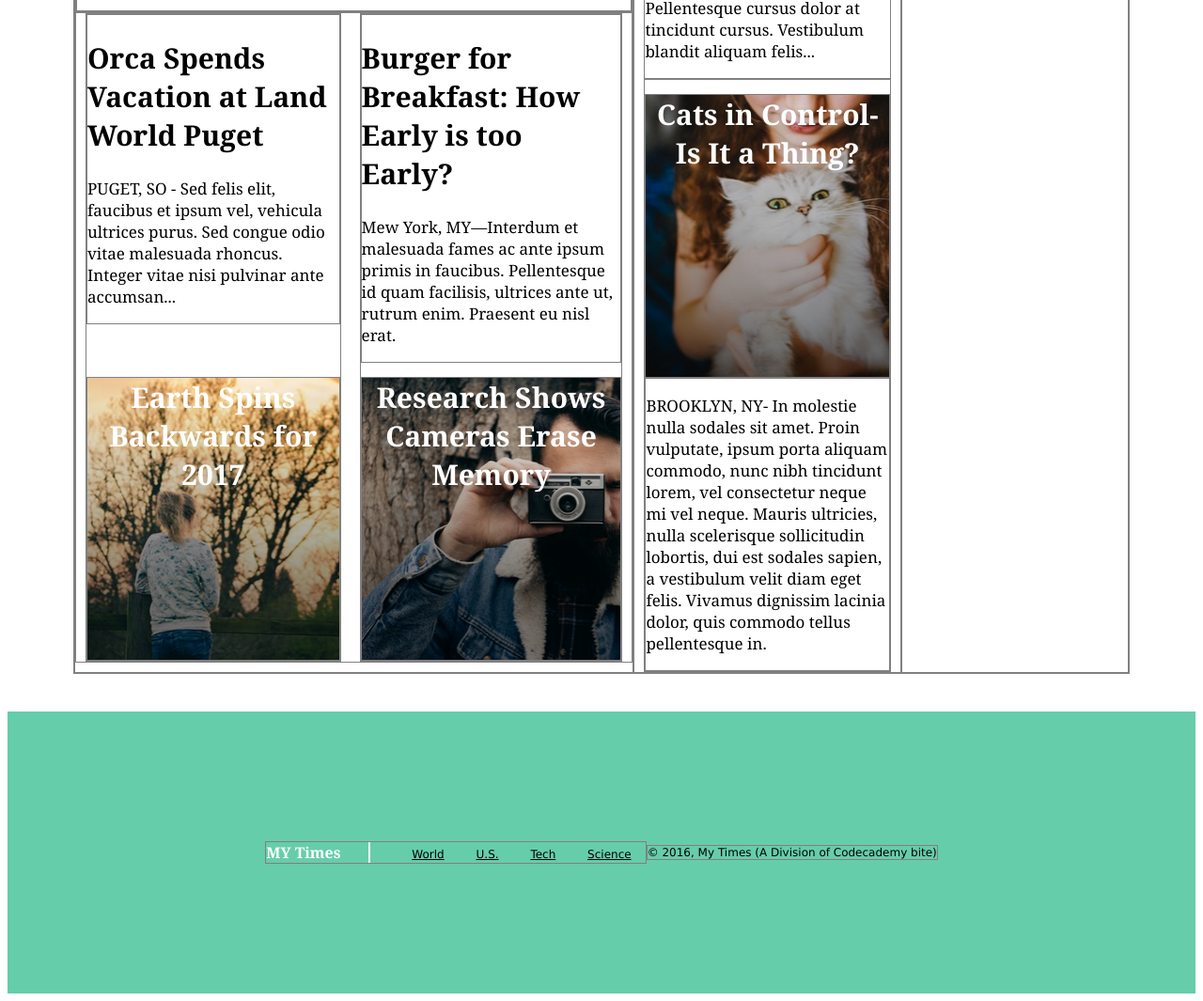
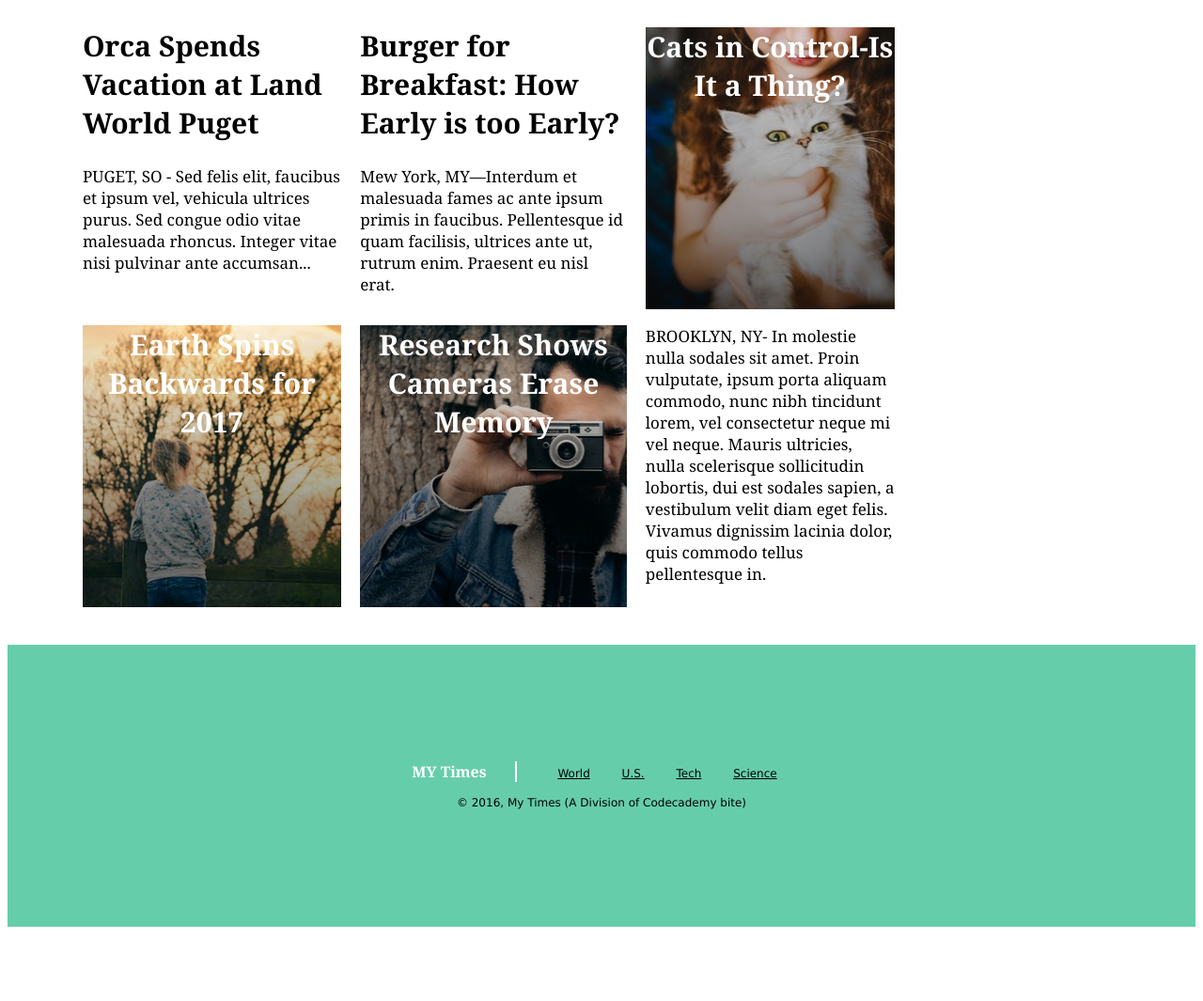
Before and after one commit to AshleyTim/mytimes, a plain HTML site: page index.html in a window 1280 px wide. Shown: the part 713-1778 px from the top of the page at 94% size. After the commit the page ends 1707 px from the top, so only its background shows below. Drawn offline with Linux system fonts and the light colour scheme.

Commit message:
Tweaked footer so elements are displayed correctly

```diff
--- a/resources/css/style.css
+++ b/resources/css/style.css
@@ -152,6 +152,7 @@ footer {
   display: flex;
   align-items: center;
   justify-content: center;
+  flex-direction: column;
   width: 100%;
   height: 300px;
   background-color: MediumAquamarine;
@@ -185,8 +186,5 @@ footer .title {
 
 footer .copyright {
   display: block;
+  margin-top: 15px;
 }
-
-div {
-  border: 1px solid grey;
-}
```
